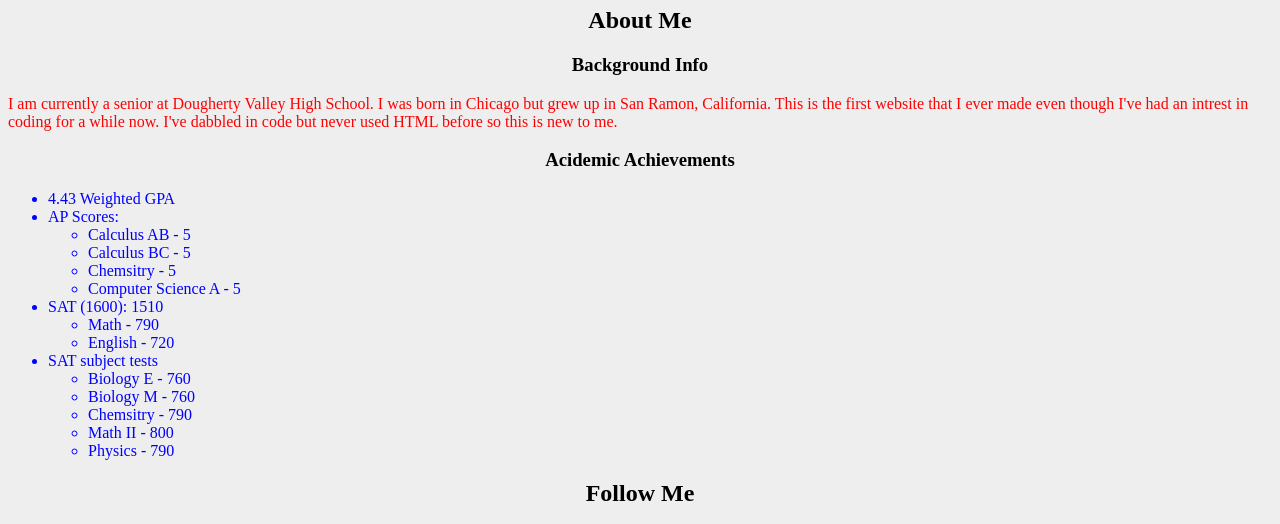
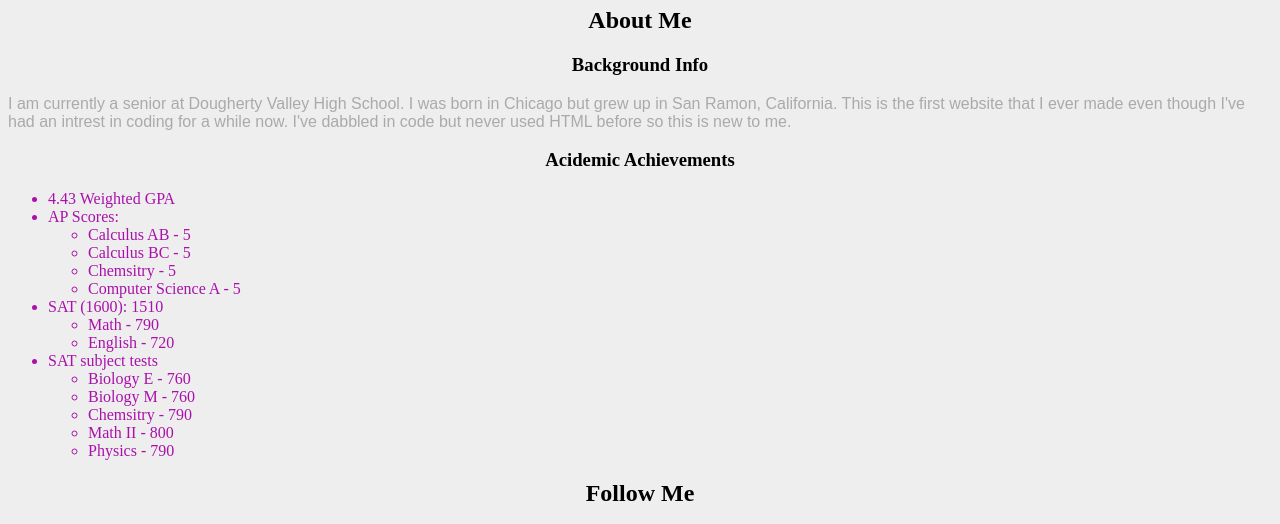
Before and after one commit to Indigo-N-I/whoisis.github.io, a plain HTML site: page index.html in a window 1280 px wide. Shown: the part 73-597 px from the top of the page. Drawn offline with Linux system fonts and the light colour scheme.

Commit message:
colour changes

```diff
--- a/styles.css
+++ b/styles.css
@@ -7,8 +7,9 @@ h1, h2, h3{
 }
 p{
     text-align: left;
-    color: red;
+    color: #AAA;
+    font-family: 'Oxygen', sans-serif;
 }
 ul{
-    color: blue;
+    color: #A1A;
 }
```
